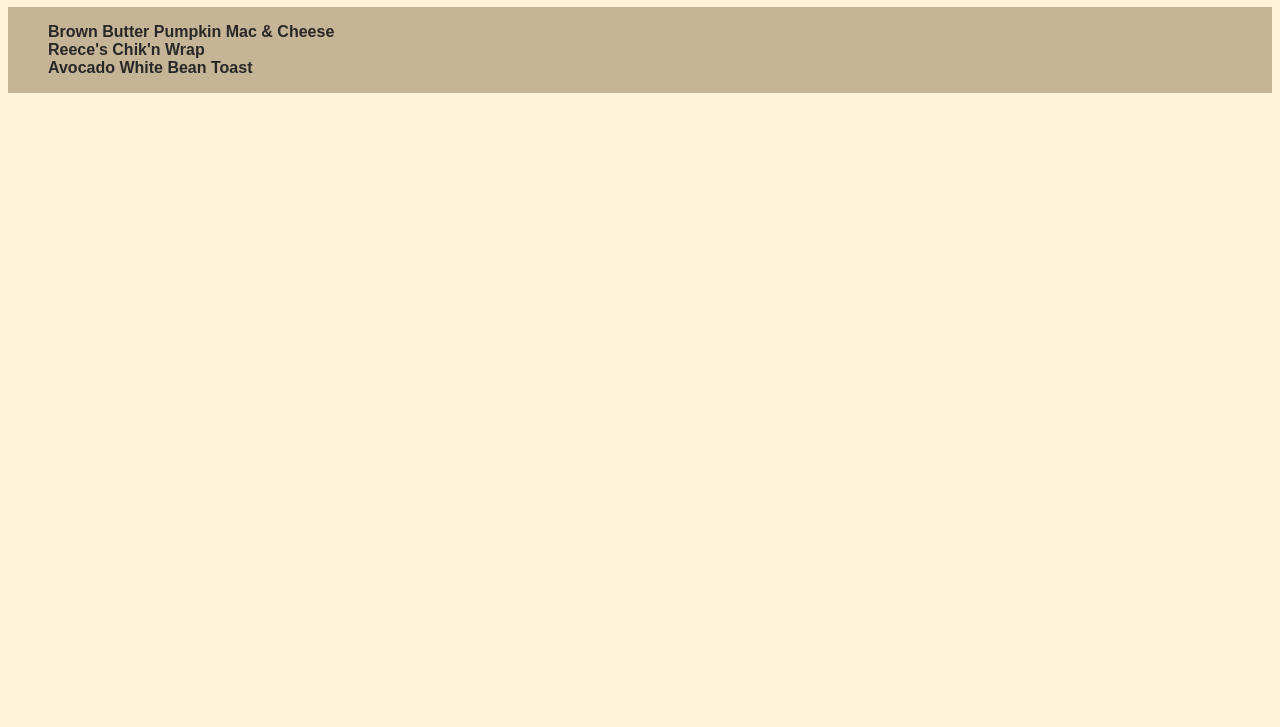
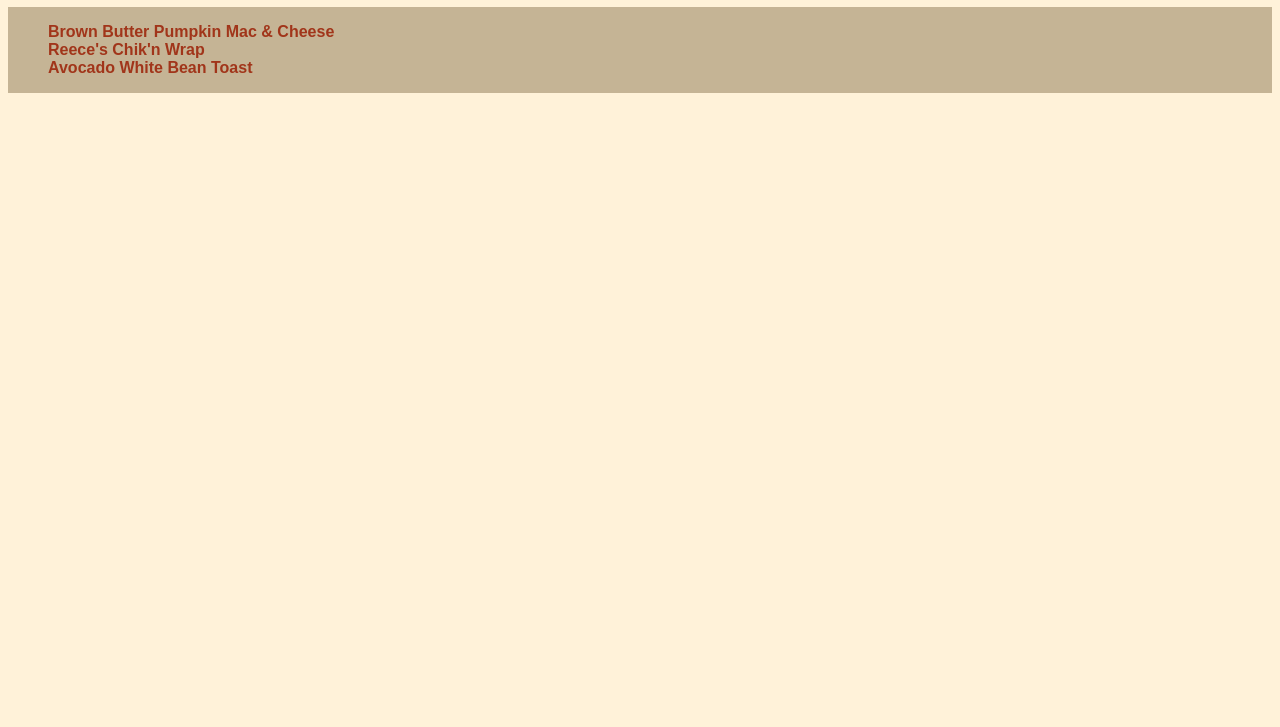
Before and after one commit to Voidspawn14/odin-recipes, a plain HTML site: page index.html in a window 1280 px wide. Shown: the part 73-800 px from the top of the page. Drawn offline with Linux system fonts and the light colour scheme.

Commit message:
Modify link style

```diff
--- a/styles.css
+++ b/styles.css
@@ -17,6 +17,7 @@ h1 {
 .menu-links, .menu-links * {
     background-color: rgb(197, 180, 149);
     overflow: auto;
+    color: rgb(161, 53, 26);
 }
 
 .recipe-pic {
```
